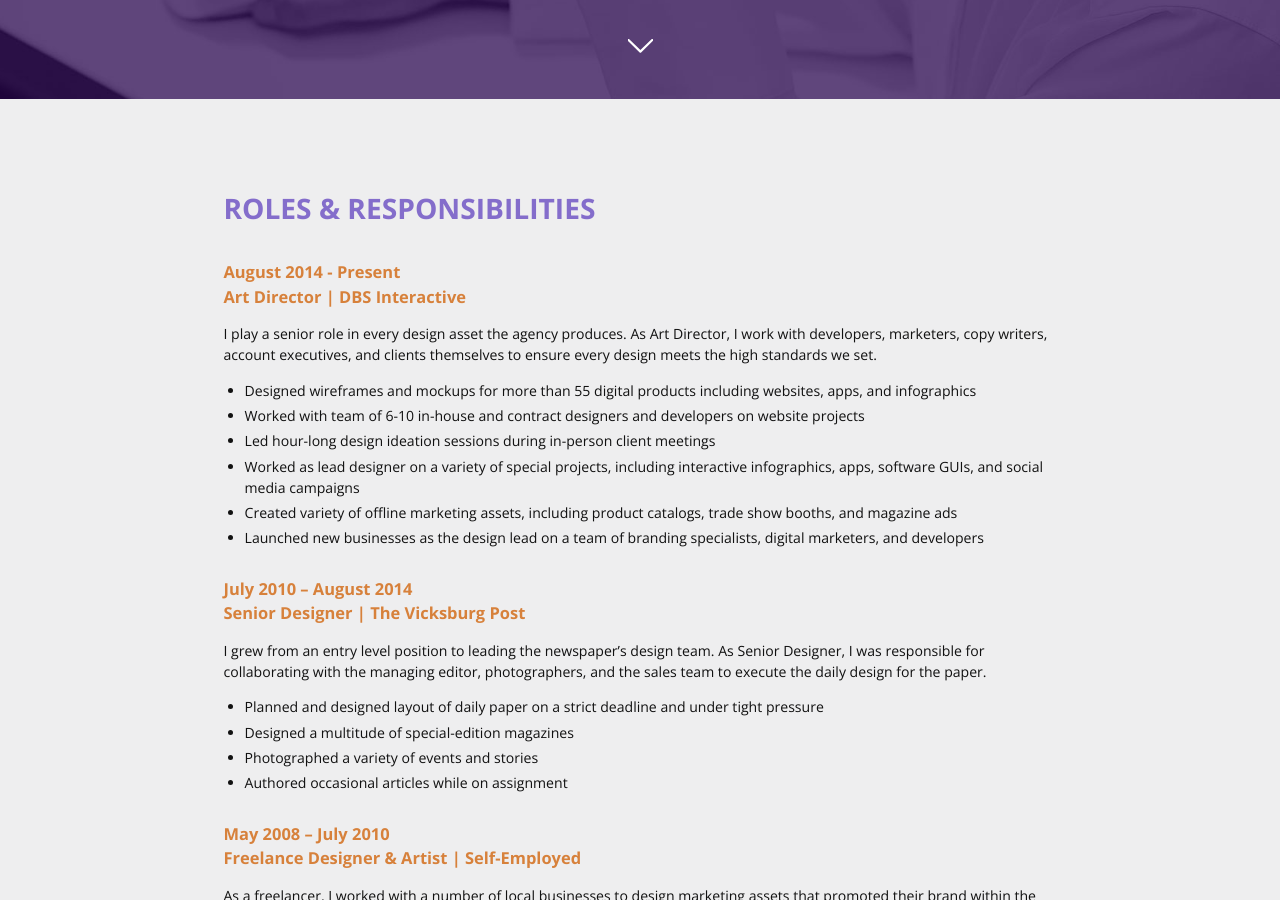
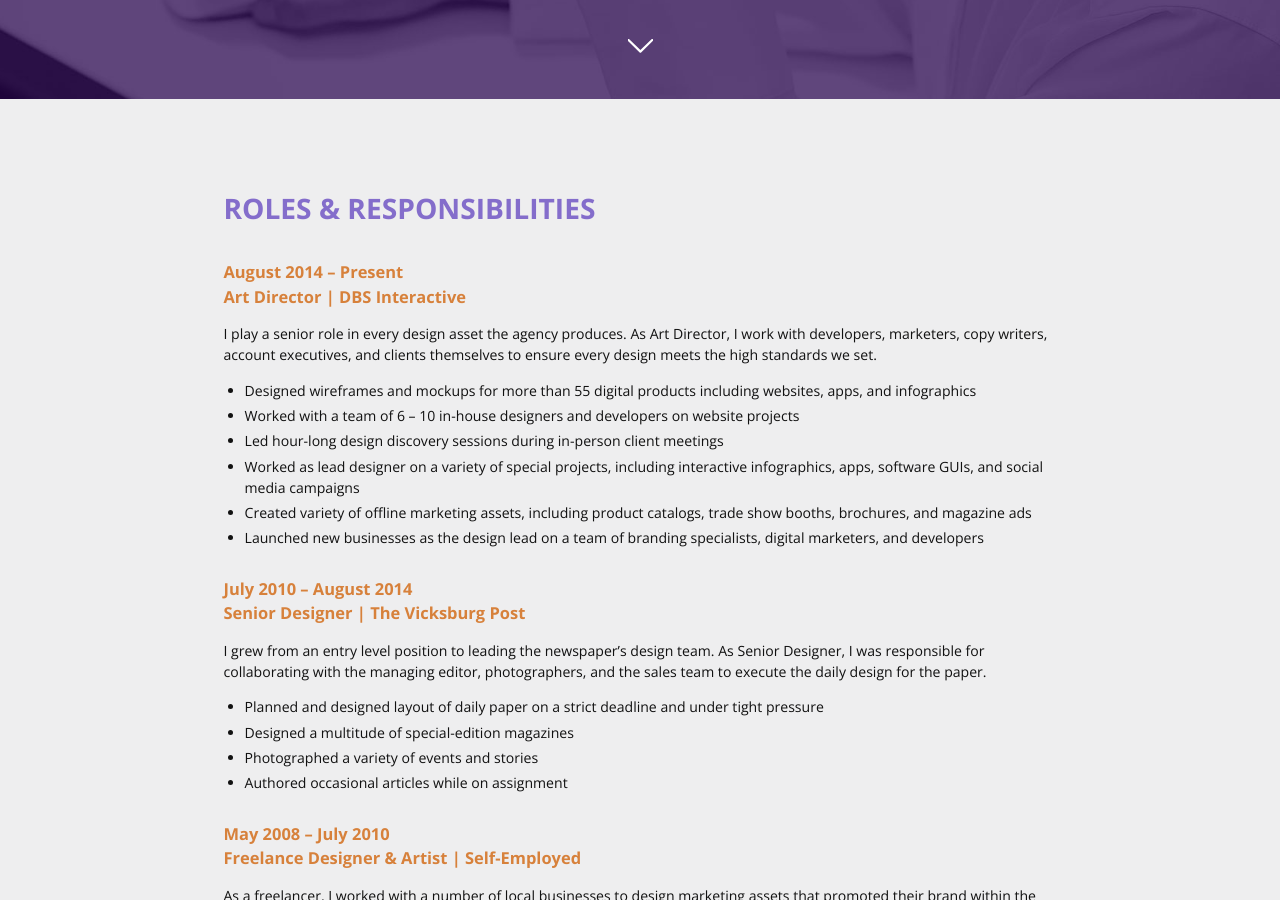
Before and after one commit to EmilyBlaineClark/emilyblaineclark.github.io, a Jekyll site: the page built from experience.html, in a window 1280 px wide and 900 px high, scrolled down 977 px. Built offline with Jekyll 4.4.1, drawn with Linux system fonts in a browser that asks for light colours; nearby versions of some CDN libraries.

Commit message:
Update roles.yml

```diff
--- a/_data/roles.yml
+++ b/_data/roles.yml
@@ -1,12 +1,12 @@
-- timeline: August 2014 - Present
+- timeline: August 2014 – Present
   position: Art Director | DBS Interactive
   description: I play a senior role in every design asset the agency produces. As Art Director, I work with developers, marketers, copy writers, account executives, and clients themselves to ensure every design meets the high standards we set.
   list:
     - item: Designed wireframes and mockups for more than 55 digital products including websites, apps, and infographics
-    - item: Worked with team of 6-10 in-house and contract designers and developers on website projects
-    - item: Led hour-long design ideation sessions during in-person client meetings
+    - item: Worked with a team of 6 – 10 in-house designers and developers on website projects
+    - item: Led hour-long design discovery sessions during in-person client meetings
     - item: Worked as lead designer on a variety of special projects, including interactive infographics, apps, software GUIs, and social media campaigns
-    - item: Created variety of offline marketing assets, including product catalogs, trade show booths, and magazine ads
+    - item: Created variety of offline marketing assets, including product catalogs, trade show booths, brochures, and magazine ads
     - item: Launched new businesses as the design lead on a team of branding specialists, digital marketers, and developers
 
 - timeline: July 2010 – August 2014
```
